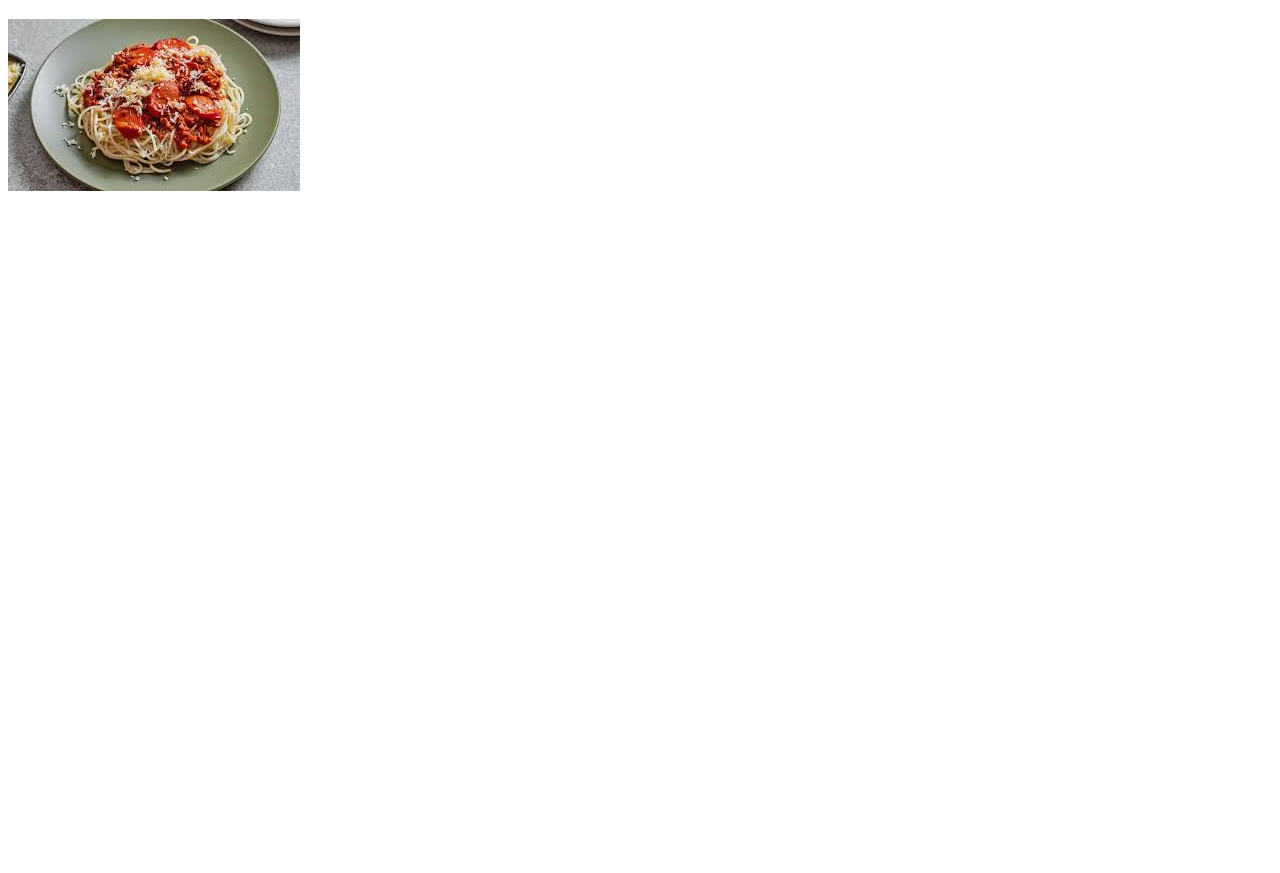
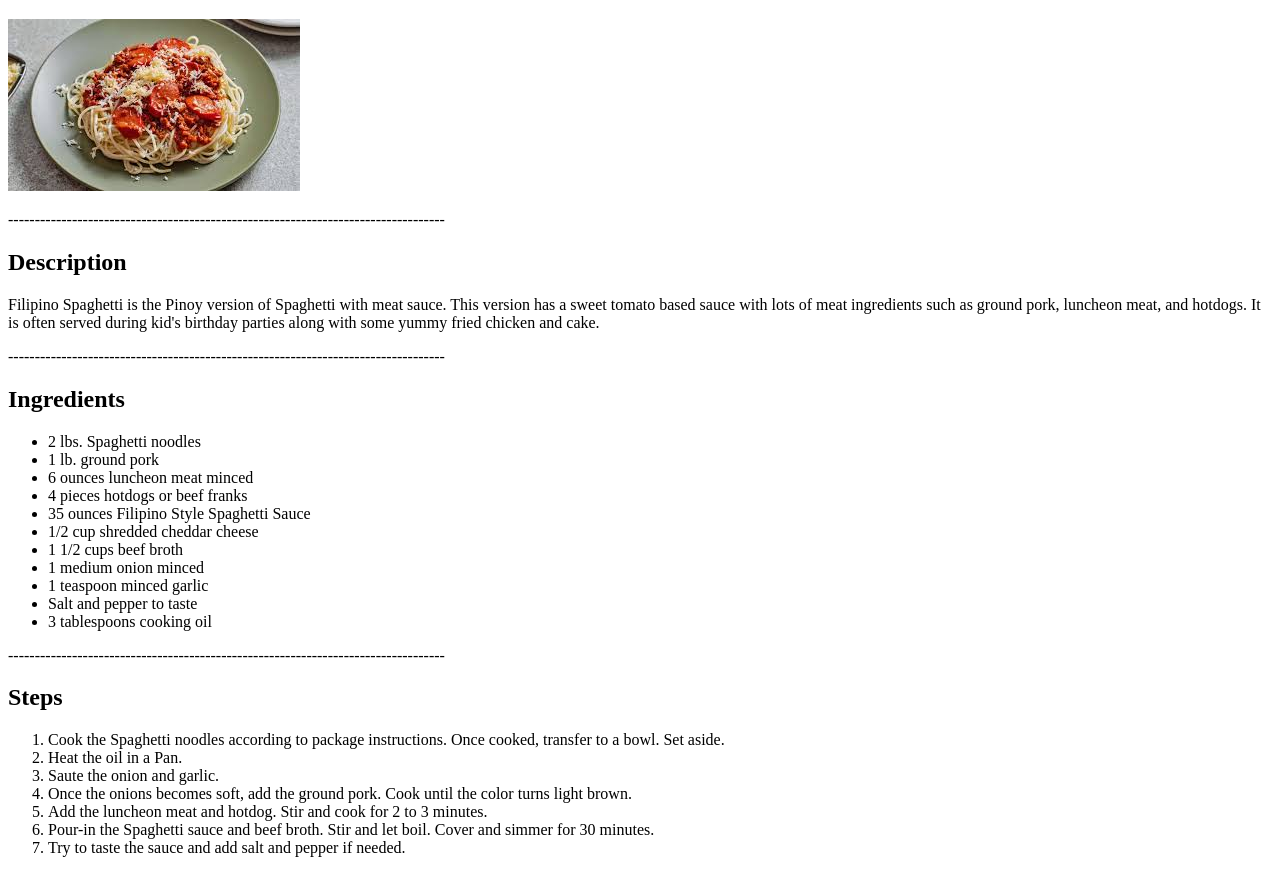
Before and after one commit to Eros628/odin-recipes, a plain HTML site: page recipes/spaghetti.html in a window 1280 px wide. Shown: the part 61-934 px from the top of the page. Before the commit the page ends 800 px from the top, so only its background shows below. Drawn offline with Linux system fonts and the light colour scheme.

Commit message:
feat: added the description, ingredients, and steps of Spaghetti

```diff
--- a/recipes/spaghetti.html
+++ b/recipes/spaghetti.html
@@ -7,7 +7,39 @@
 </head>
 <body>
     <h1>Spaghetti</h1>
-    <img src="/img/spaghetti.png" alt="Spaghetti Picture">
+    <img src="../img/spaghetti.png" alt="Spaghetti Picture">
+    <p>----------------------------------------------------------------------------------</p>
 
+    <h2>Description</h2>
+    <p>Filipino Spaghetti is the Pinoy version of Spaghetti with meat sauce. This version has a sweet tomato based sauce with lots of meat ingredients such as ground pork, luncheon meat, and hotdogs.
+        It is often served during kid's birthday parties along with some yummy fried chicken and cake.</p>
+    <p>----------------------------------------------------------------------------------</p>
+
+    <h2>Ingredients</h2>
+    <ul>
+        <li>2 lbs. Spaghetti noodles</li>
+        <li>1 lb. ground pork</li>
+        <li>6 ounces luncheon meat minced</li>
+        <li>4 pieces hotdogs or beef franks</li>
+        <li>35 ounces Filipino Style Spaghetti Sauce</li>
+        <li>1/2 cup shredded cheddar cheese</li>
+        <li>1 1/2 cups beef broth</li>
+        <li>1 medium onion minced</li>
+        <li>1 teaspoon minced garlic</li>
+        <li>Salt and pepper to taste</li>
+        <li>3 tablespoons cooking oil</li>
+    </ul>
+    <p>----------------------------------------------------------------------------------</p>
+
+    <h2>Steps</h2>
+    <ol>
+        <li>Cook the Spaghetti noodles according to package instructions. Once cooked, transfer to a bowl. Set aside.</li>
+        <li>Heat the oil in a Pan.</li>
+        <li>Saute the onion and garlic.</li>
+        <li>Once the onions becomes soft, add the ground pork. Cook until the color turns light brown.</li>
+        <li>Add the luncheon meat and hotdog. Stir and cook for 2 to 3 minutes.</li>
+        <li>Pour-in the Spaghetti sauce and beef broth. Stir and let boil. Cover and simmer for 30 minutes.</li>
+        <li>Try to taste the sauce and add salt and pepper if needed.</li>
+    </ol>
 </body>
 </html>
```
